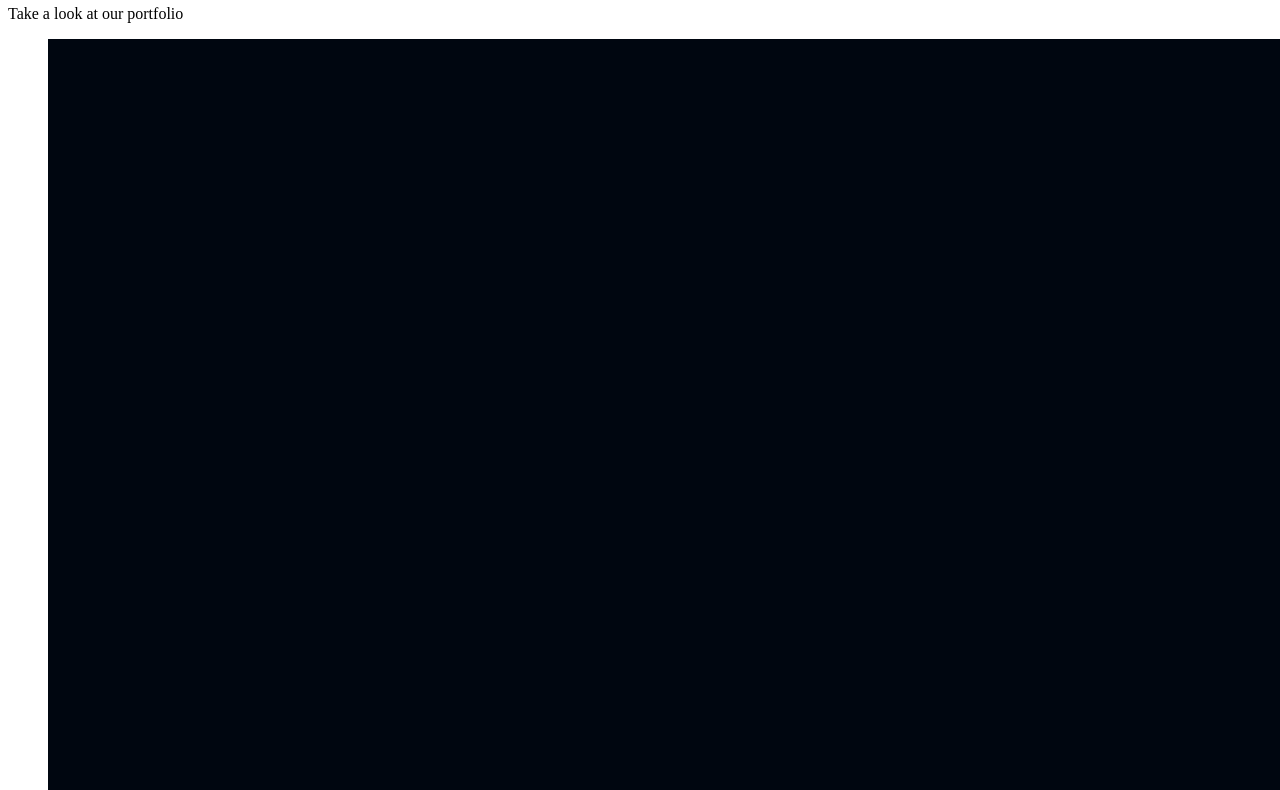
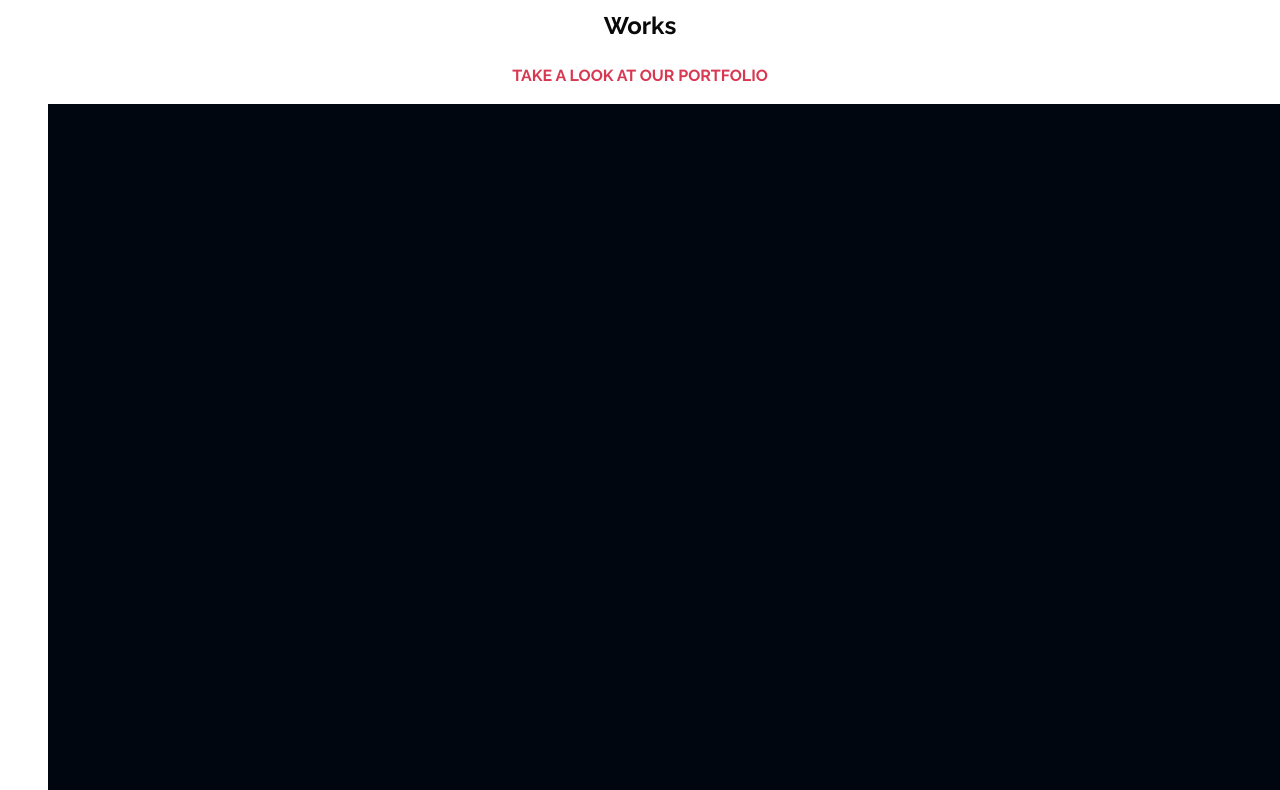
Before and after one commit to fchavonet/holbertonschool-web_front_end, a plain HTML site: page CSS_advanced/index.html in a window 1280 px wide. Shown: the part 730-1520 px from the top of the page. Drawn offline with nearby package versions, Linux system fonts and the light colour scheme.

Commit message:
Fix: --section-title-color: use variable for black color.

```diff
--- a/CSS_advanced/index.html
+++ b/CSS_advanced/index.html
@@ -8,7 +8,7 @@
     <meta name="description" content="Description of the page less than 150 characters">
     <link rel="icon" type="image/png" href="images/favicon.jpg">
     <link href="https://fonts.googleapis.com/css?family=Open+Sans:400,700|Raleway:700&display=swap" rel="stylesheet">
-    <link rel='stylesheet' href='#'>
+    <link rel='stylesheet' href='styles/11-style.css'>
 </head>
 
 <body>
```
